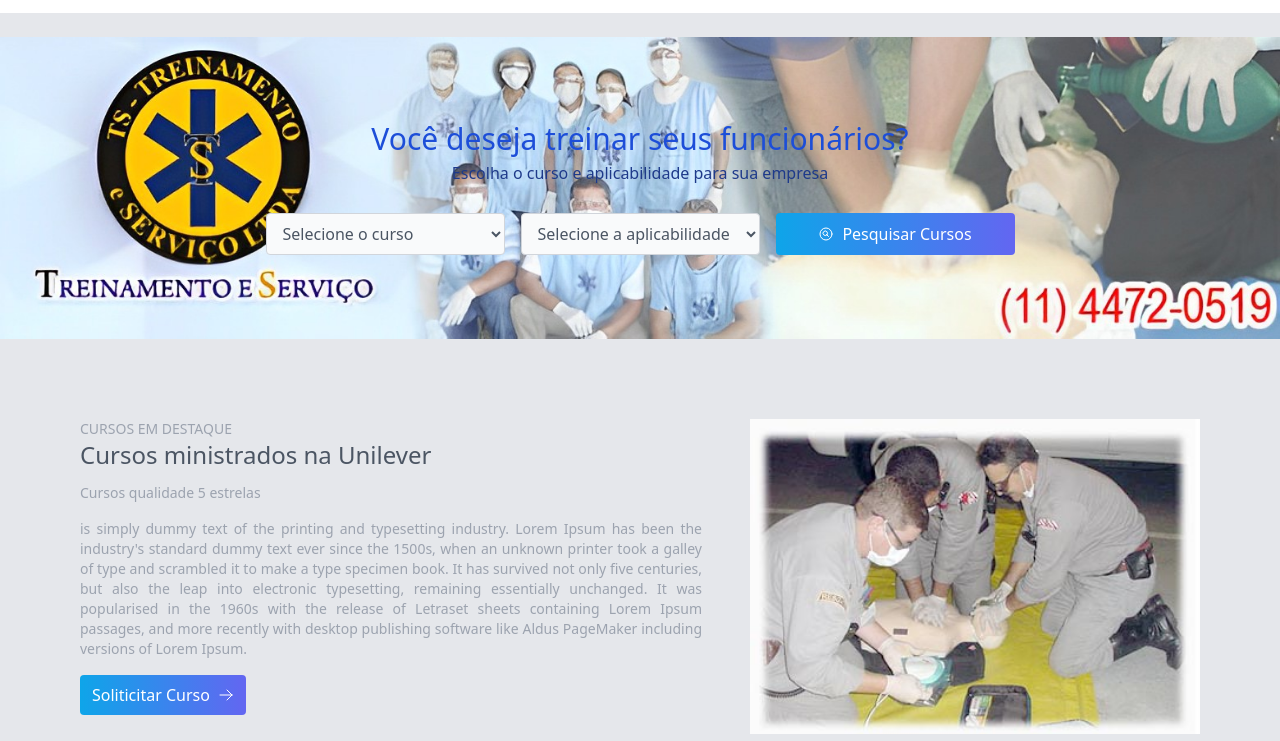
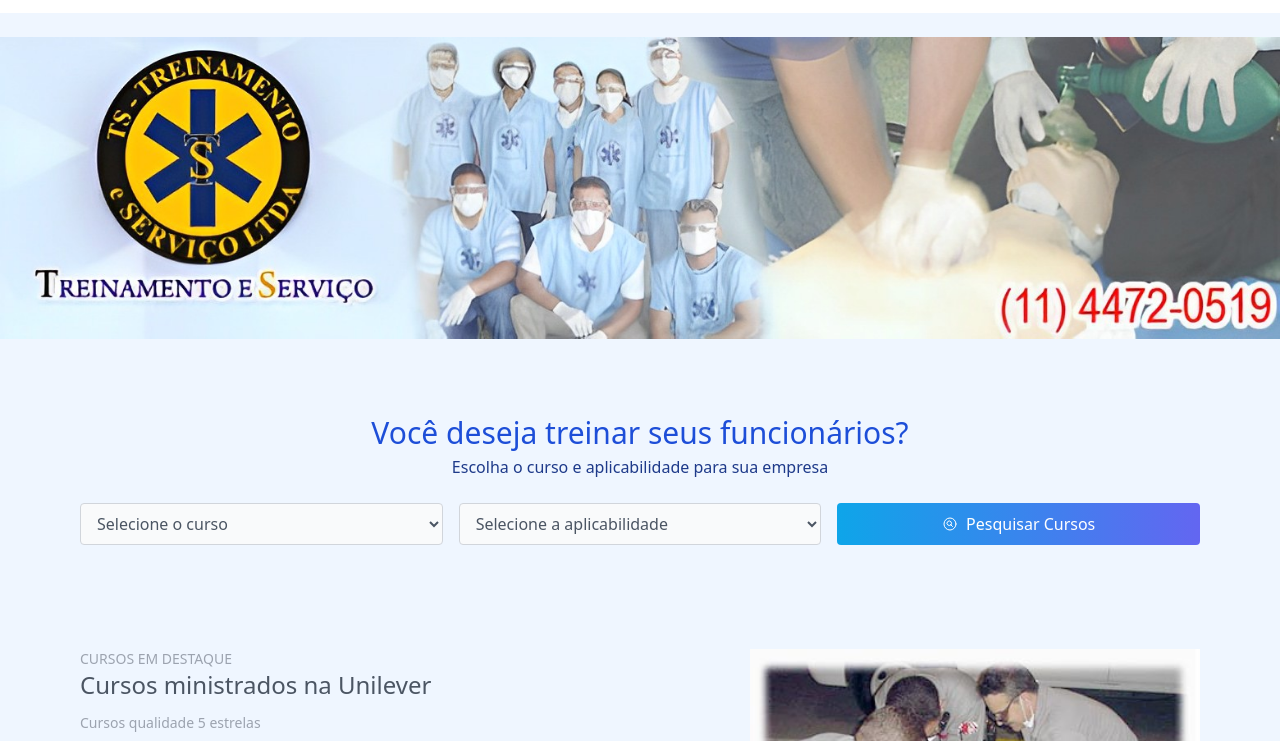
Before and after one commit to thiarly/site-tstreinamentos, a plain HTML site: page index.html in a window 1280 px wide. Shown: the part 59-800 px from the top of the page. Drawn offline with nearby package versions, Linux system fonts and the light colour scheme.

Commit message:
Update index.html

```diff
--- a/index.html
+++ b/index.html
@@ -3,12 +3,12 @@
 <head>
     <meta charset="UTF-8">
     <meta name="viewport" content="width=thiarly, initial-scale=1.0">
-    <title>Holdings</title>
+    <title>TS Treinamentos</title>
     <meta http-equiv="X-UA-Compatible" content="ie=edge">
     <script src="https://cdn.tailwindcss.com"></script>
 
 </head>
-<body class="bg-gray-200 text-gray-600">
+<body class="bg-blue-50 text-gray-600">
 <!-- Header -->
 <nav class="bg-white border-gray-200 dark:bg-gray-900">
     <div class="max-w-screen-xl flex flex-wrap items-center justify-between mx-auto p-4">
@@ -46,17 +46,22 @@
 
 <!-- /Header -->
 
+<!-- Banner -->
+<div class="bg-no-repeat bg-center bg-cover md:bg-contain" style="background-image: url('static/images/banner1.jpeg'); height: 350px;" alt="banner">
+    <div class="container max-w-6xl mx-auto md:px-4 h-full flex items-center justify-center">
 
-    <!-- Banner -->
-    <div  class="bg-no-repeat bg-center bg-contain" style="background-image: url('static/images/banner1.jpeg'); height: 350px " alt="banner">
-        <div class="conteiner max-w-6xl mx-auto px-4 h-full flex items-center justify-center">
-            <div>
+    </div>
+</div>
+<!-- /Banner -->
+
+<!-- Form -->
+<div class="container max-w-6xl mx-auto md:px-4 py-2 sm:py-6"> <!-- Reduced padding for small screens -->
+    <div class="mt-7">
         <div class="text-center">
-                    <h1 class="text-blue-700  text-3xl mb-1"> Você deseja treinar seus funcionários?</h1>
+            <h1 class="text-blue-700 text-3xl mb-1"> Você deseja treinar seus funcionários?</h1>
             <p class="text-blue-900">Escolha o curso e aplicabilidade para sua empresa</p>
         </div>
-                <div class="mt-7">
-                    <form class="grid grid-cols-2 lg:grid-cols-3 gap-4">
+        <form class="grid grid-cols-2 lg:grid-cols-3 gap-4 py-6">
             <select class="bg-gray-50 px-3 py-2 border border-gray-300 rounded text-gray-600">
                 <option>Selecione o curso</option>
             </select>
@@ -73,9 +78,8 @@
         </form>
     </div>
 </div>
-        </div>
-    </div>
-    <!-- /Banner -->
+
+
 
     <!-- featured treinamentos-->
     <div>
```
Lines whose indentation alone changed are shown as unchanged.
